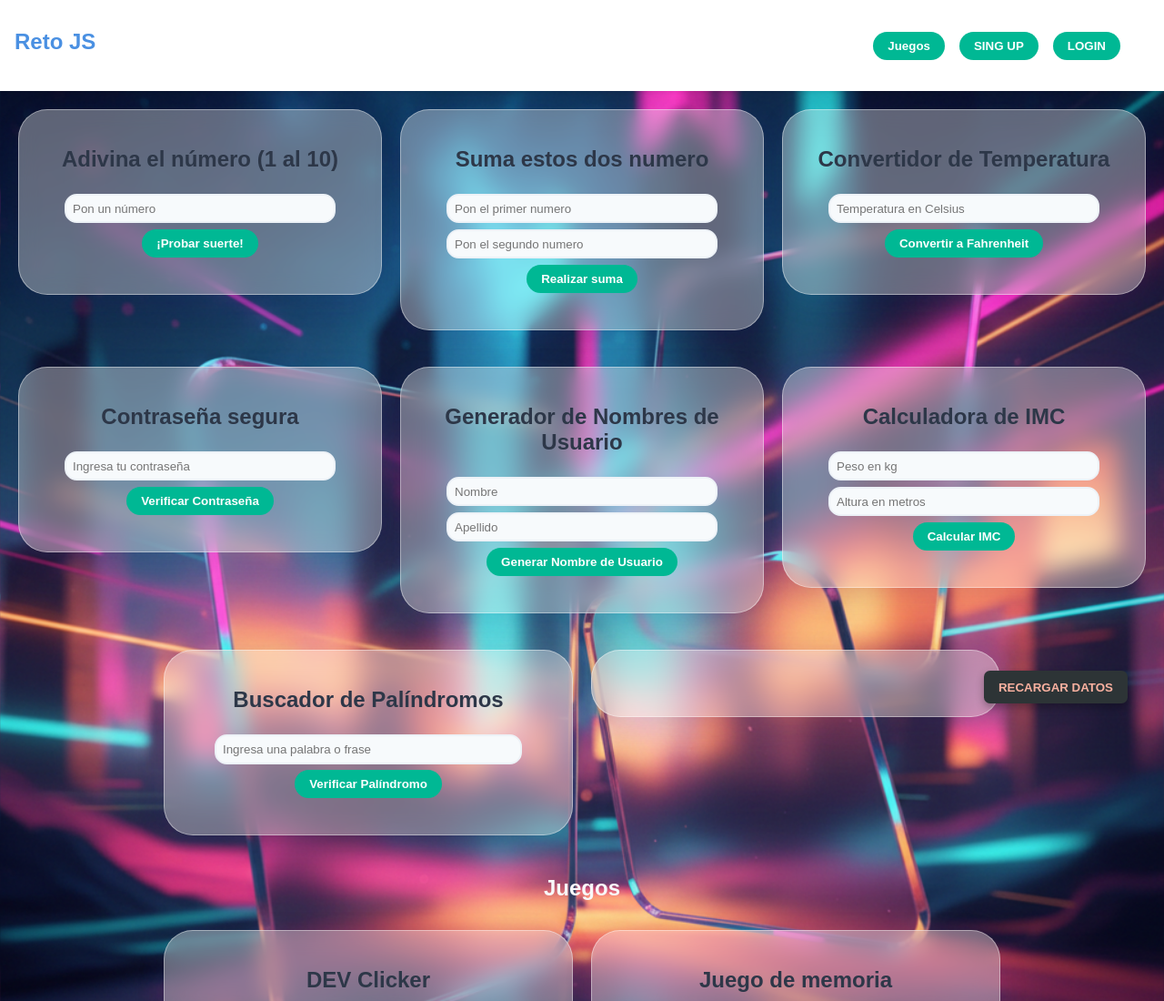
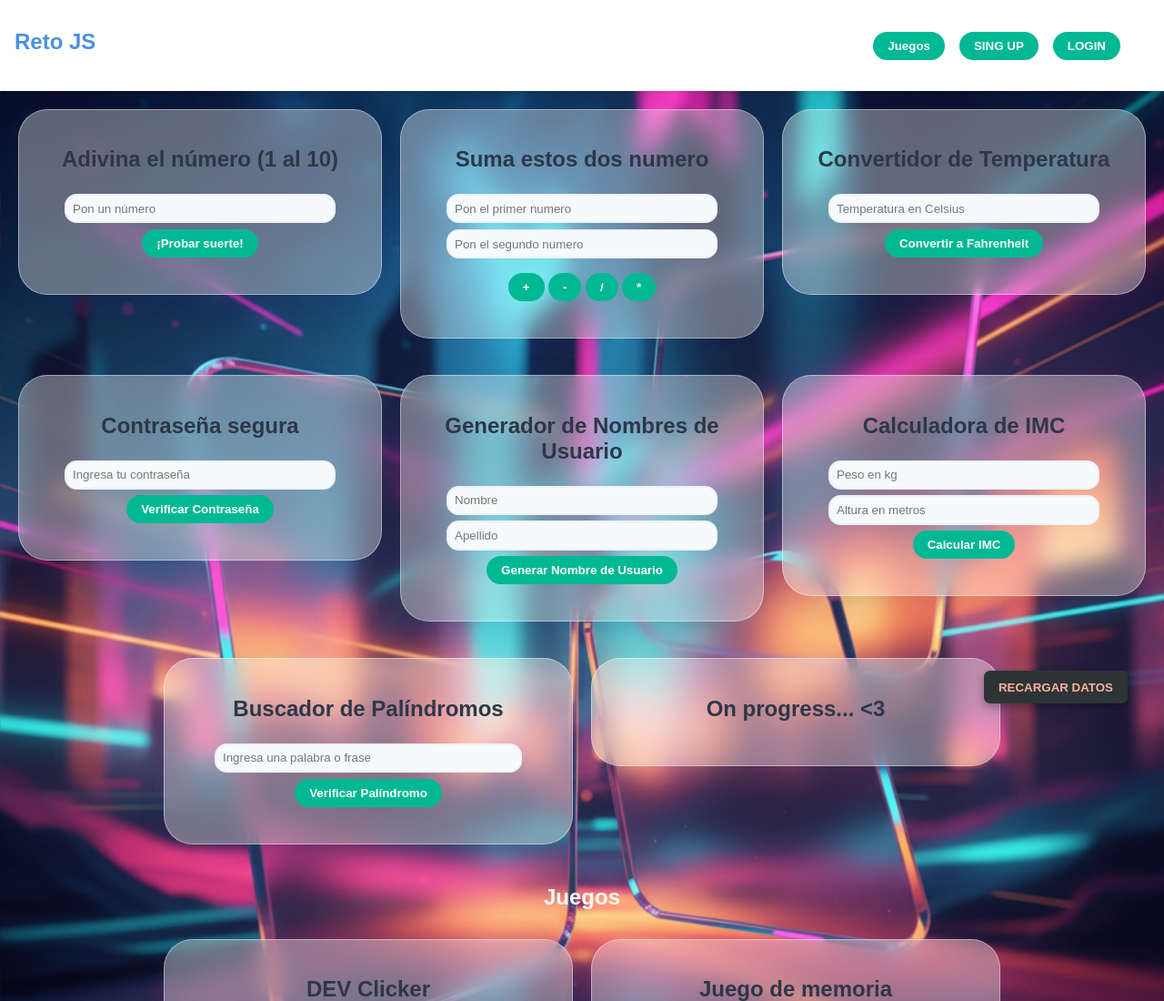
Before and after one commit to Antori09/ACTJS, a plain HTML site: page index.html in a window 1280 px wide. Shown: the top 1100 px of the page at 91% size. Drawn offline with Linux system fonts and the light colour scheme.

Commit message:
ultimos cambios del dia

```diff
--- a/index.html
+++ b/index.html
@@ -33,7 +33,13 @@
                 <h1>Suma estos dos numero</h1>
                 <input type="number" id="num1" placeholder="Pon el primer numero">
                 <input type="number" id="num2" placeholder="Pon el segundo numero">
-                <button onclick="sumar()">Realizar suma</button>
+                <div class="Calculadora">
+                    <button onclick="sumar()">+</button>
+                    <button onclick="restar()">-</button>
+                    <button onclick="dividir()">/</button>
+                    <button onclick="multiplicar()">*</button>
+                </div>
+
                 <p id="suma"></p>
             </div>
             <div class="games">
@@ -74,7 +80,7 @@
                 <p id="palindromeResult"></p>
             </div>
             <div class="games">
-                <h1></h1>
+                <h1>On progress... <3 </h1>
             </div>
         </div>
         <h2 id="Juegos">Juegos</h2>
--- a/practica.js
+++ b/practica.js
@@ -43,6 +43,32 @@ function sumar() {
     let suma = numero1 + numero2;
 
     resultadoPantalla.innerText = "El resultado es: " + suma;
+}
+
+function restar() {
+
+    let numero1 = Number(document.getElementById("num1").value);
+    let numero2 = Number(document.getElementById("num2").value);
+    let resultadoPantalla = document.getElementById("suma");
+
+    let resta = numero1 - numero2;
+    resultadoPantalla.innerText = "El resultado es: " + resta;
+}
+function multiplicar() {
+
+    let numero1 = Number(document.getElementById("num1").value);
+    let numero2 = Number(document.getElementById("num2").value);
+    let resultadoPantalla = document.getElementById("suma");
+    let multiplicacion = numero1 * numero2;
+    resultadoPantalla.innerText = "El resultado es: " + multiplicacion;
+}
+function dividir() {
+
+    let numero1 = Number(document.getElementById("num1").value);
+    let numero2 = Number(document.getElementById("num2").value);
+    let resultadoPantalla = document.getElementById("suma");
+    let division = numero1 / numero2;
+    resultadoPantalla.innerText = "El resultado es: " + division;
 }
 
 
@@ -252,5 +278,3 @@ function checkPalindrome() {
         palindromeResult.style.color = "red";
     }
 }
-
-function
--- a/style.css
+++ b/style.css
@@ -269,3 +269,10 @@ footer {
     width: 100%;
     margin-top: 2em;
 }
+
+.Calculadora {
+    position: top;
+    justify-content: right;
+    gap: 1em;
+    margin-top: 1em;
+}
```
